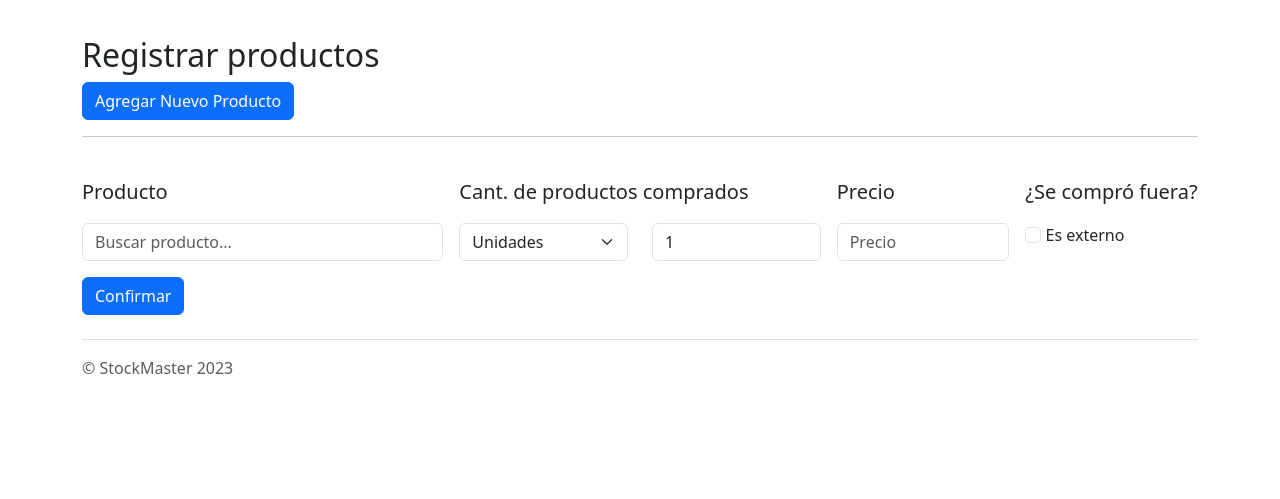
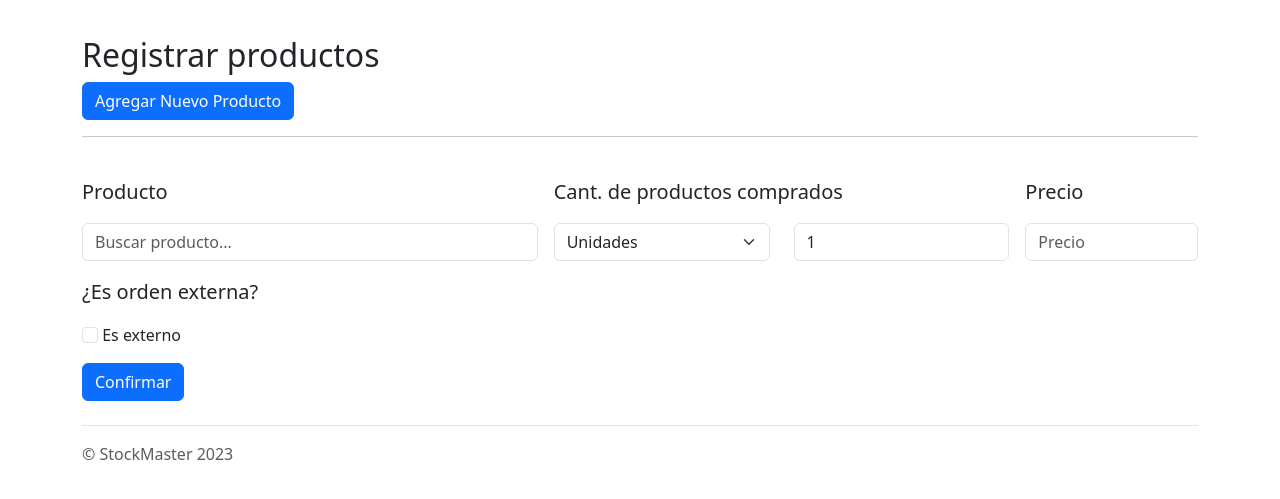
Before and after one commit to RovleZMex/StockMaster, a Django app: a page that uses StockMaster/templates/add-product.html in a window 1280 px wide. Shown: the part 72-571 px from the top of the page. Run offline with Django 4.2, Linux system fonts and the light colour scheme; a user stored in the database is signed in; data comes from the database, SQL or seed files in the repository; parts of the project's set-up code (start-up, migrations or seed data) failed here and were passed over.

Commit message:
Added checkbox for external

```diff
--- a/StockMaster/templates/add-product.html
+++ b/StockMaster/templates/add-product.html
@@ -74,12 +74,15 @@
                                placeholder="Precio">
                         <small id="packPrice0" style="display: none">precio p. caja</small>
                     </div>
-                    <div class="col-md-2">
-                        <!-- isExternal -->
-                        <p class="lead">¿Se compró fuera?</p>
-                        <input type="checkbox" class="form-check-input" value="" id="externalCheckbox0">
-                        <label for="externalCheckbox0" class="form-check-label">Es externo</label>
+                    <div class="mt-3">
+                        <div class="col-md-2">
+                            <!-- isExternal -->
+                            <p class="lead">¿Es orden externa?</p>
+                            <input type="checkbox" class="form-check-input" value="" id="externalCheckbox0">
+                            <label for="externalCheckbox0" class="form-check-label">Es externo</label>
+                        </div>
                     </div>
+
                 </div>
                 <div class="mt-3">
                     <button type="submit" class="btn btn-primary">Confirmar
```
